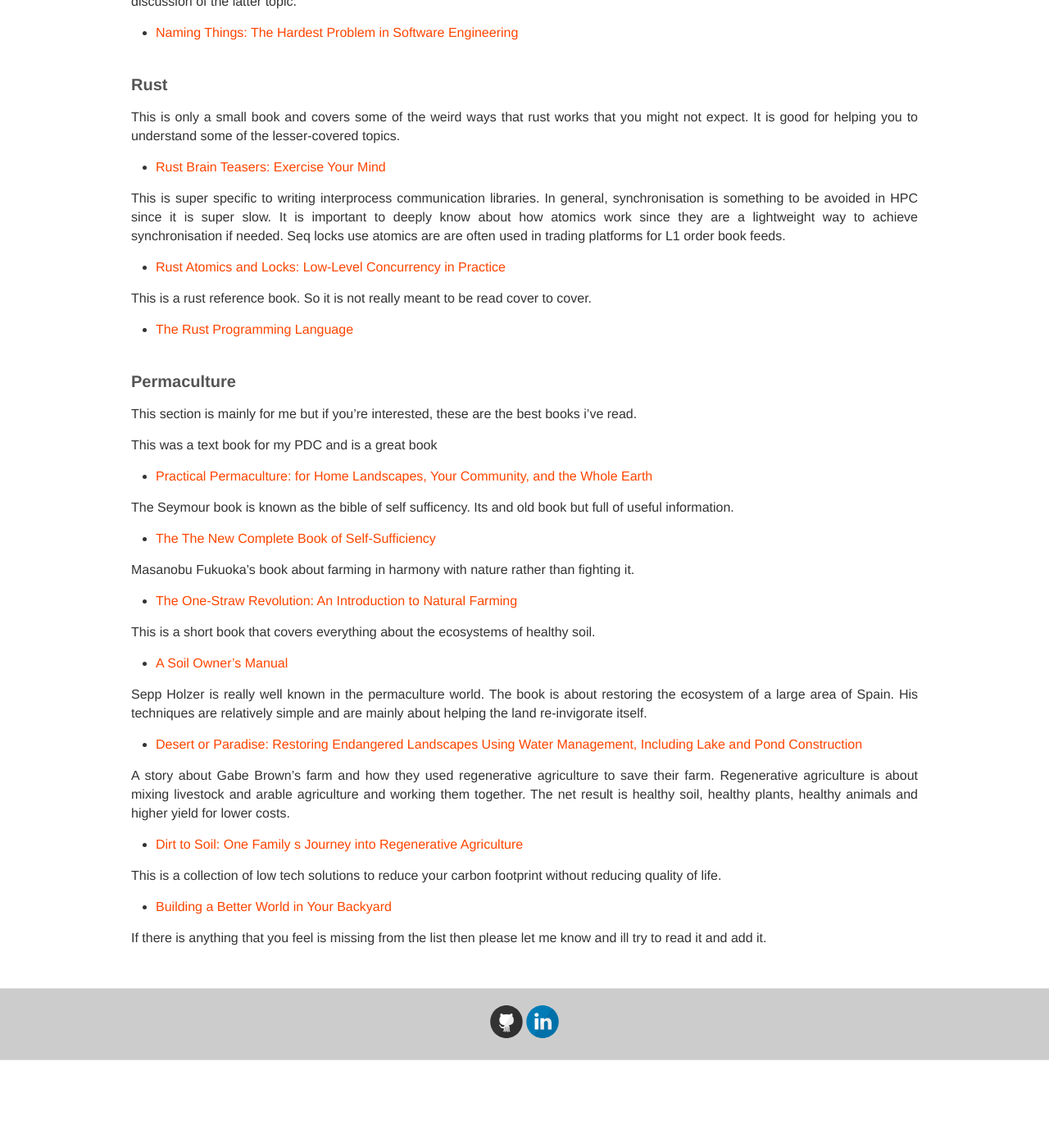
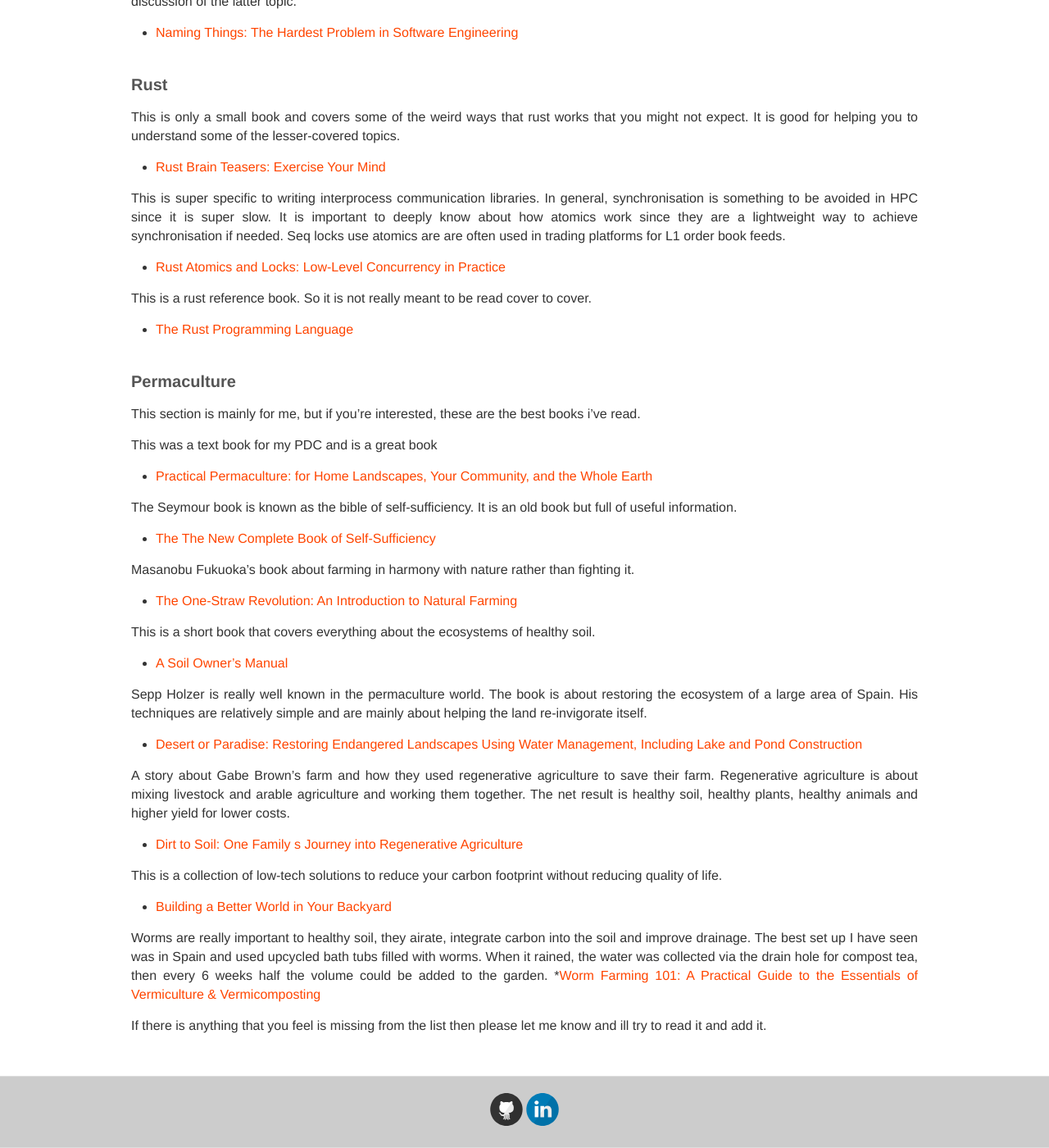
Before and after one commit to MarkRBest/markrbest.github.io, a Jekyll site: the page built from _posts/2024-09-03-reading-list.md, in a window 1280 px wide and 1400 px high, scrolled down 3983 px. Shown: the whole window at 82% size. Built offline with Jekyll 4.4.1, drawn with Linux system fonts in a browser that asks for light colours; nearby versions of some CDN libraries; comment, search, counter and statistics services are not loaded; before the commit the page ends 5276 px from its top, so only the background shows below that.

Commit message:
add cycle book

```diff
--- a/_posts/2024-09-03-reading-list.md
+++ b/_posts/2024-09-03-reading-list.md
@@ -185,12 +185,12 @@ This is a rust reference book. So it is not really meant to be read cover to cov
 
 ### Permaculture
 
-This section is mainly for me but if you're interested, these are the best books i've read.
+This section is mainly for me, but if you're interested, these are the best books i've read.
 
 This was a text book for my PDC and is a great book
 * [Practical Permaculture: for Home Landscapes, Your Community, and the Whole Earth](https://amzn.eu/d/9S89m2E)
 
-The Seymour book is known as the bible of self sufficency. Its and old book but full of useful information.
+The Seymour book is known as the bible of self-sufficiency. It is an old book but full of useful information.
 * [The The New Complete Book of Self-Sufficiency](https://amzn.eu/d/75A6fyg)
 
 Masanobu Fukuoka’s book about farming in harmony with nature rather than fighting it.
@@ -208,8 +208,12 @@ Regenerative agriculture is about mixing livestock and arable agriculture and wo
 The net result is healthy soil, healthy plants, healthy animals and higher yield for lower costs.
 * [Dirt to Soil: One Family s Journey into Regenerative Agriculture](https://amzn.eu/d/8yaQdVK)
 
-This is a collection of low tech solutions to reduce your carbon footprint without reducing quality of life.
+This is a collection of low-tech solutions to reduce your carbon footprint without reducing quality of life.
 * [Building a Better World in Your Backyard](https://amzn.eu/d/4eZyxnZ)
 
+Worms are really important to healthy soil, they airate, integrate carbon into the soil and improve drainage.
+The best set up I have seen was in Spain and used upcycled bath tubs filled with worms.
+When it rained, the water was collected via the drain hole for compost tea, then every 6 weeks half the volume could be added to the garden.
+*[Worm Farming 101: A Practical Guide to the Essentials of Vermiculture & Vermicomposting](https://amzn.eu/d/3kXOMvo)
 
 If there is anything that you feel is missing from the list then please let me know and ill try to read it and add it.
```
